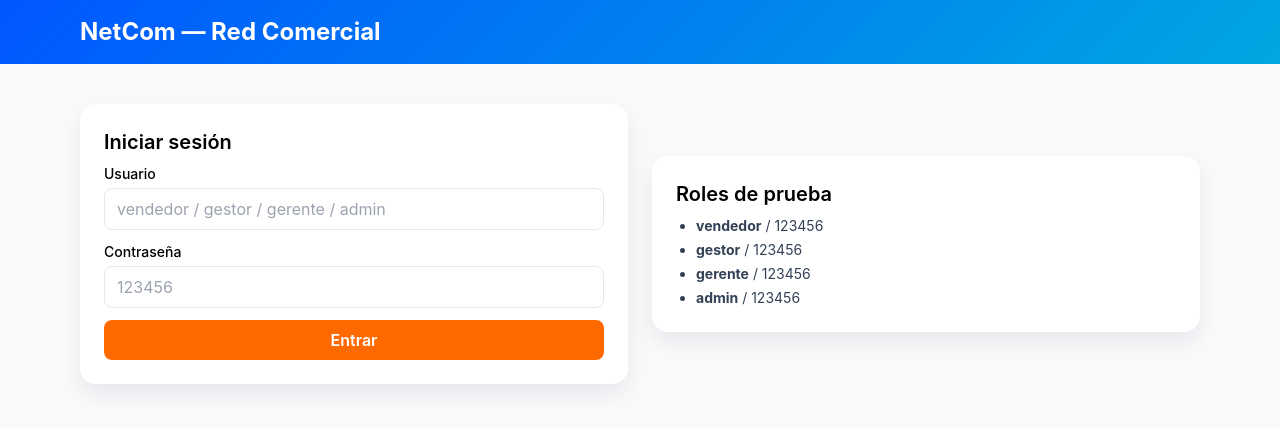
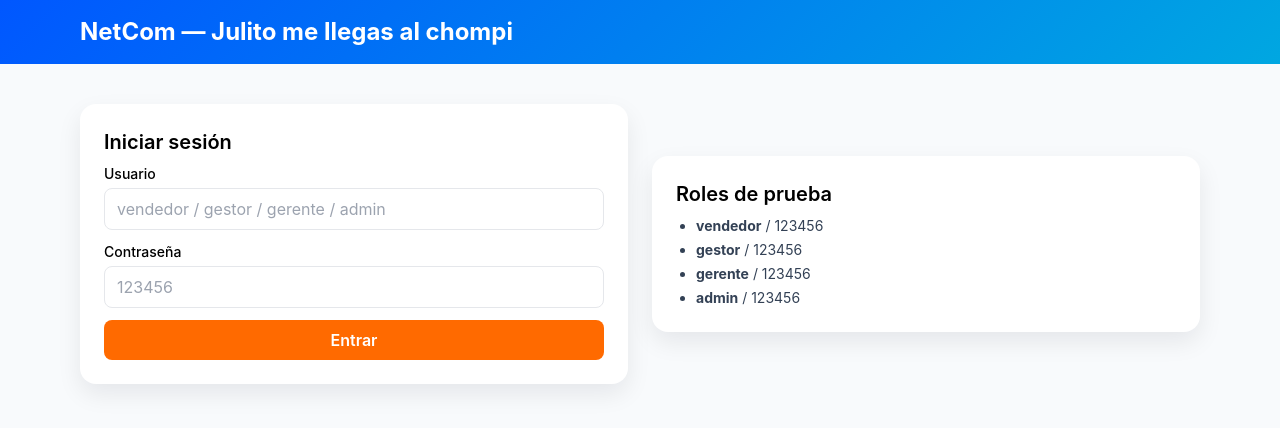
Before and after one commit to hmedinab18/Outlookweb, a plain HTML site: page index.html in a window 1280 px wide. Drawn offline with nearby package versions, Linux system fonts and the light colour scheme.

Commit message:
Update header title in index.html

```diff
--- a/index.html
+++ b/index.html
@@ -24,7 +24,7 @@
   <!-- Topbar -->
   <header class="brand-grad text-white">
     <div class="max-w-6xl mx-auto px-4 py-4 flex items-center justify-between">
-      <h1 class="text-xl sm:text-2xl font-bold">NetCom — Red Comercial</h1>
+      <h1 class="text-xl sm:text-2xl font-bold">NetCom — Julito me llegas al chompi</h1>
       <div class="flex items-center gap-3">
         <span id="userBadge" class="hidden text-sm bg-white/20 px-3 py-1 rounded-full"></span>
         <button id="btnLogout" class="hidden text-sm font-semibold bg-white/10 hover:bg-white/20 px-3 py-1 rounded-lg">Salir</button>
```
